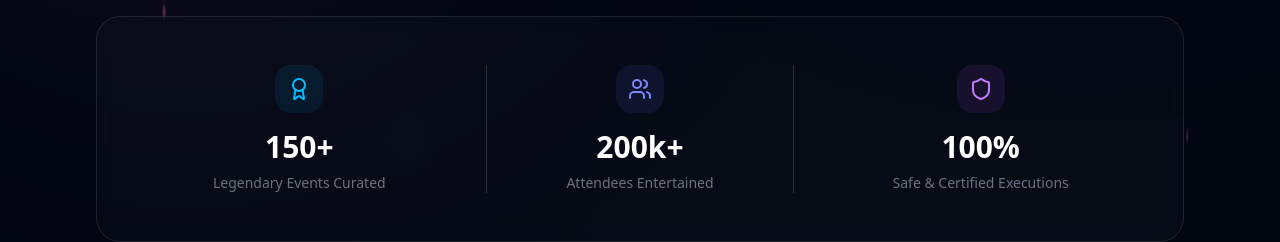
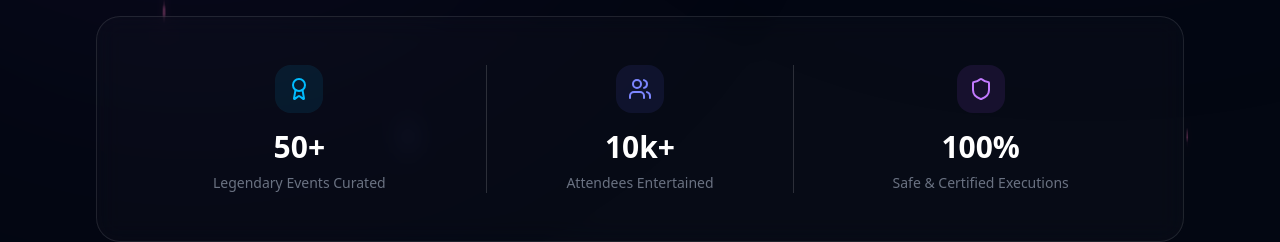
Before and after one commit to ayush25218/BlueKiteEvents, a Next.js app in the folder frontend/: page /events in a window 1280 px wide. Shown: the part 3133-3375 px from the top of the page. Built offline with nearby package versions, Linux system fonts and the light colour scheme.

Commit message:
style: change Events page stats to 50+ events and 10k+ attendees

```diff
--- a/frontend/src/app/events/page.tsx
+++ b/frontend/src/app/events/page.tsx
@@ -271,14 +271,14 @@ export default function EventsPage() {
             <div className="w-12 h-12 rounded-2xl bg-sky-500/10 flex items-center justify-center text-sky-400 mb-4">
               <Award size={24} />
             </div>
-            <h4 className="text-3xl font-black text-white mb-2">150+</h4>
+            <h4 className="text-3xl font-black text-white mb-2">50+</h4>
             <p className="text-gray-500 text-sm">Legendary Events Curated</p>
           </div>
           <div className="flex flex-col items-center border-y md:border-y-0 md:border-x border-white/15 py-8 md:py-0">
             <div className="w-12 h-12 rounded-2xl bg-indigo-500/10 flex items-center justify-center text-indigo-400 mb-4">
               <Users size={24} />
             </div>
-            <h4 className="text-3xl font-black text-white mb-2">200k+</h4>
+            <h4 className="text-3xl font-black text-white mb-2">10k+</h4>
             <p className="text-gray-500 text-sm">Attendees Entertained</p>
           </div>
           <div className="flex flex-col items-center">
```
